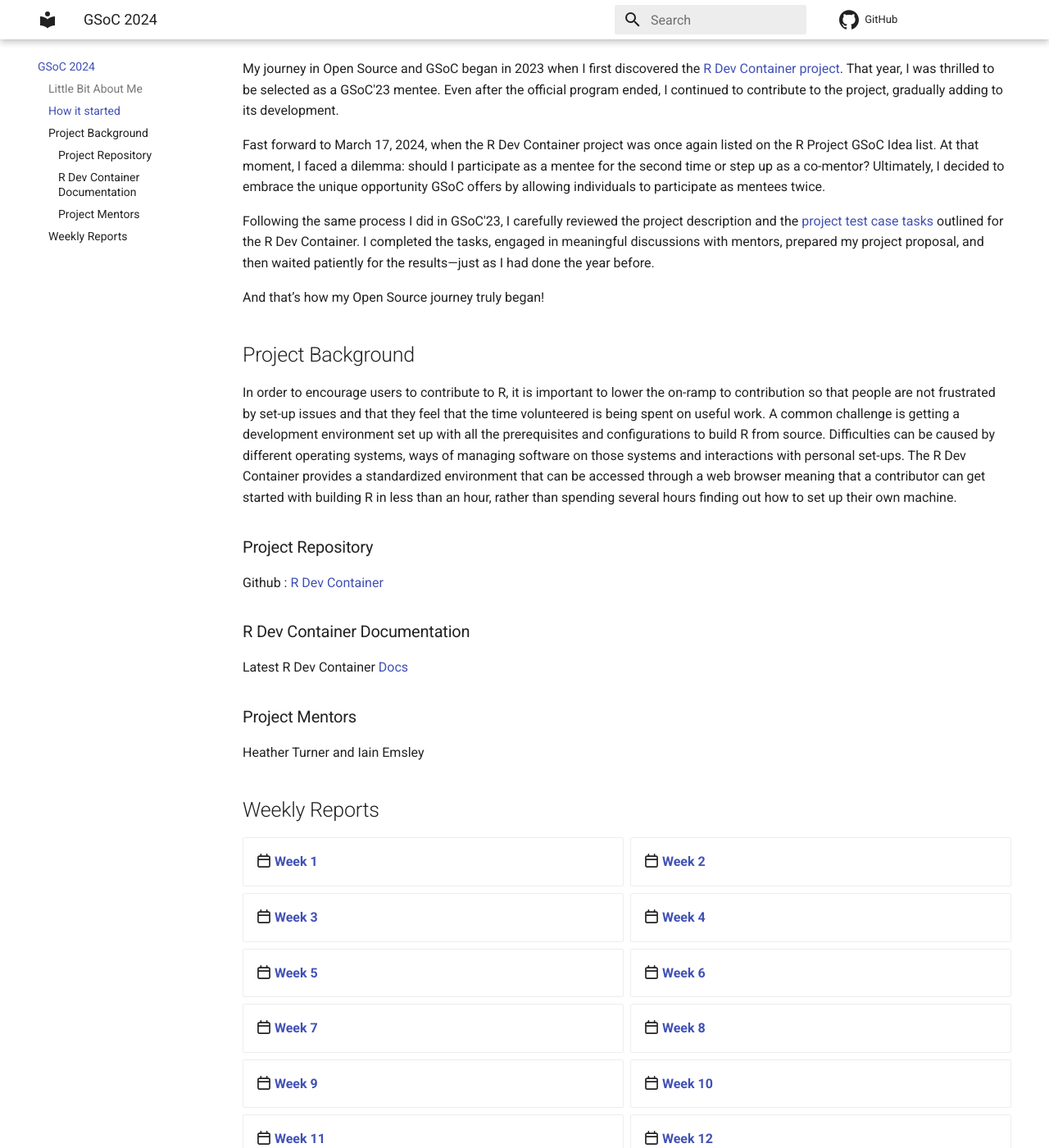
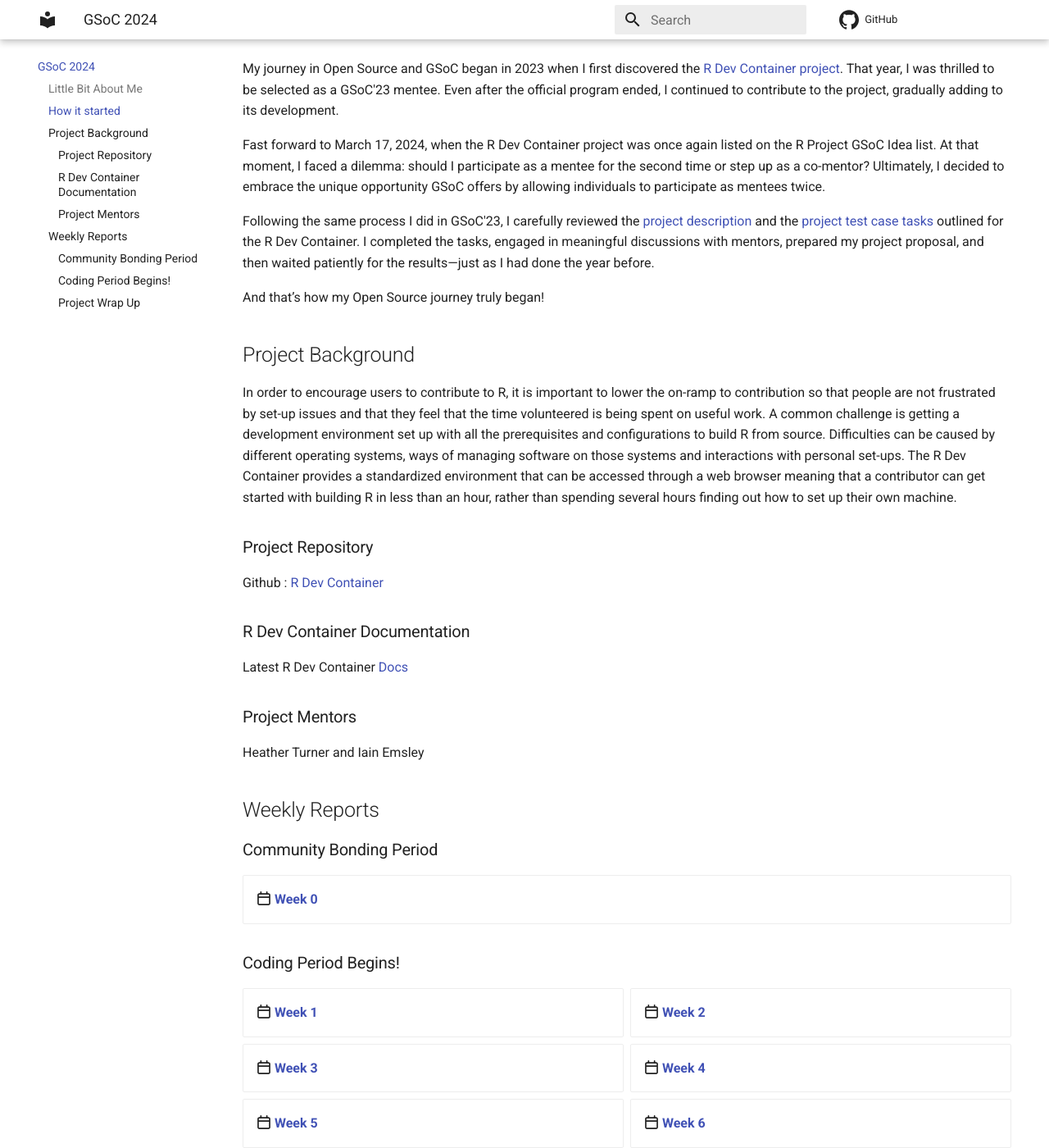
Before and after one commit to StarTrooper08/gsoc24-weekly-report, an MkDocs documentation site: the page built from docs/index.md, in a window 1280 px wide and 1400 px high, scrolled down 469 px. Shown: the whole window at 82% size. Built offline with MkDocs 1.6.1 and Material for MkDocs 9.7.7, drawn with Linux system fonts in a browser that asks for light colours.

Commit message:
home page update

```diff
--- a/docs/index.md
+++ b/docs/index.md
@@ -11,7 +11,7 @@
 
 Fast forward to March 17, 2024, when the R Dev Container project was once again listed on the R Project GSoC Idea list. At that moment, I faced a dilemma: should I participate as a mentee for the second time or step up as a co-mentor? Ultimately, I decided to embrace the unique opportunity GSoC offers by allowing individuals to participate as mentees twice.
 
-Following the same process I did in GSoC'23, I carefully reviewed the project description and the [project test case tasks](https://github.com/rstats-gsoc/gsoc2024/wiki/Enhancing-the-R-Dev-Container) outlined for the R Dev Container. I completed the tasks, engaged in meaningful discussions with mentors, prepared my project proposal, and then waited patiently for the results—just as I had done the year before.
+Following the same process I did in GSoC'23, I carefully reviewed the [project description](https://github.com/rstats-gsoc/gsoc2024/wiki/Enhancing-the-R-Dev-Container) and the [project test case tasks](https://github.com/StarTrooper08/r-dev-env-test) outlined for the R Dev Container. I completed the tasks, engaged in meaningful discussions with mentors, prepared my project proposal, and then waited patiently for the results—just as I had done the year before.
 
 And that’s how my Open Source journey truly began!
 
@@ -29,6 +29,13 @@
 Heather Turner and  Iain Emsley
 
 ## Weekly Reports
+
+### Community Bonding Period
+<div class="grid cards" markdown>
+- :fontawesome-regular-calendar: __[Week 0]__
+</div>
+
+### Coding Period Begins!
 <div class="grid cards" markdown>
 
 - :fontawesome-regular-calendar: __[Week 1]__
@@ -46,10 +53,13 @@
 
 </div>
 
+### Project Wrap Up
 <div class="grid cards" markdown>
 - :fontawesome-regular-calendar: __[Week 13]__
 </div>
 
+
+[Week 0]: reports/week_0.md
 [Week 1]: reports/week_1.md
 [Week 2]: reports/week_2.md
 [Week 3]: reports/week_3.md
@@ -63,3 +73,5 @@
 [Week 11]: reports/week_11.md
 [Week 12]: reports/week_12.md
 [Week 13]: reports/week_13.md
+
+###
```
